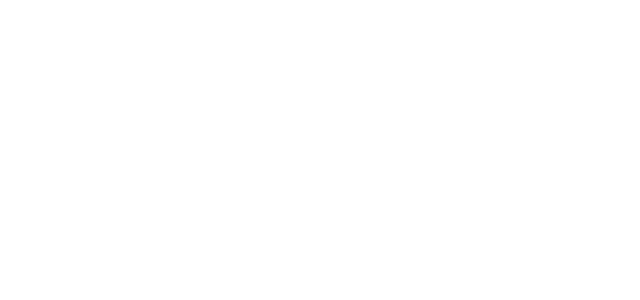
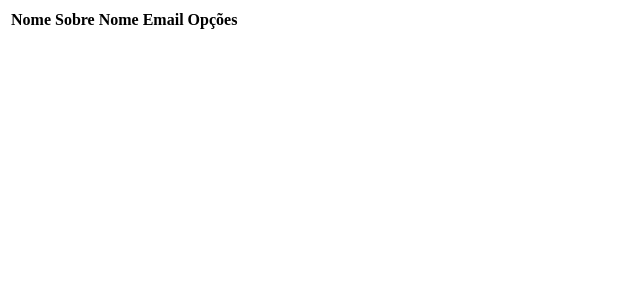
Before and after one commit to Be-issenguel/angular, an Angular app: page /view in a window 1280 px wide. Before the commit this address led to /. Shown: the top 300 px of the page, without its empty margins (0-640 px from the left). Built offline with nearby package versions, Linux system fonts and the light colour scheme.

Commit message:
view component

```diff
--- a/src/app/app-routing.module.ts
+++ b/src/app/app-routing.module.ts
@@ -1,9 +1,11 @@
 import { NgModule } from '@angular/core';
 import { Routes, RouterModule } from '@angular/router';
 import { AddComponent } from './add/add.component';
+import { ViewComponent } from './view/view.component';
 
 const routes: Routes = [
   { path: 'add', component: AddComponent },
+  { path: 'view', component: ViewComponent },
   { path: '', component: AddComponent, pathMatch: 'full' }
 ];
 
--- a/src/app/app.module.ts
+++ b/src/app/app.module.ts
@@ -6,11 +6,13 @@
 import { AddComponent } from './add/add.component';
 import { FormsModule, ReactiveFormsModule } from '@angular/forms';
 import { HttpClientModule } from '@angular/common/http';
+import { ViewComponent } from './view/view.component';
 
 @NgModule({
   declarations: [
     AppComponent,
     AddComponent,
+    ViewComponent,
   ],
   imports: [
     BrowserModule,
--- /dev/null
+++ b/src/app/view/view.component.html
@@ -0,0 +1,27 @@
+<div class="container mt-5">
+  <div class="row justify-content-center">
+    <div class="col-md-8">
+      <table class="table">
+        <thead>
+          <tr>
+            <th>Nome</th>
+            <th>Sobre Nome</th>
+            <th>Email</th>
+            <th>Opções</th>
+          </tr>
+        </thead>
+        <tbody>
+          <tr *ngFor="let estudante of estudantes">
+            <td>{{ estudante.nome }}</td>
+            <td>{{ estudante.sobrenome }}</td>
+            <td>{{ estudante.email }}</td>
+            <td>
+              <a class="btn btn-warning">Editar</a> &nbsp;
+              <a class="btn btn-danger">Remover</a>
+            </td>
+          </tr>
+        </tbody>
+      </table>
+    </div>
+  </div>
+</div>
--- /dev/null
+++ b/src/app/view/view.component.ts
@@ -0,0 +1,18 @@
+import { Component, OnInit } from '@angular/core';
+import { Estudante } from '../estudante';
+
+@Component({
+  selector: 'app-view',
+  templateUrl: './view.component.html',
+  styleUrls: ['./view.component.css']
+})
+export class ViewComponent implements OnInit {
+
+  estudantes: Estudante[]
+
+  constructor() { }
+
+  ngOnInit() {
+  }
+
+}
```
Also changed, not shown: src/app/view/view.component.css (added), 1 other file (tests, documents, lock files or other folders).
